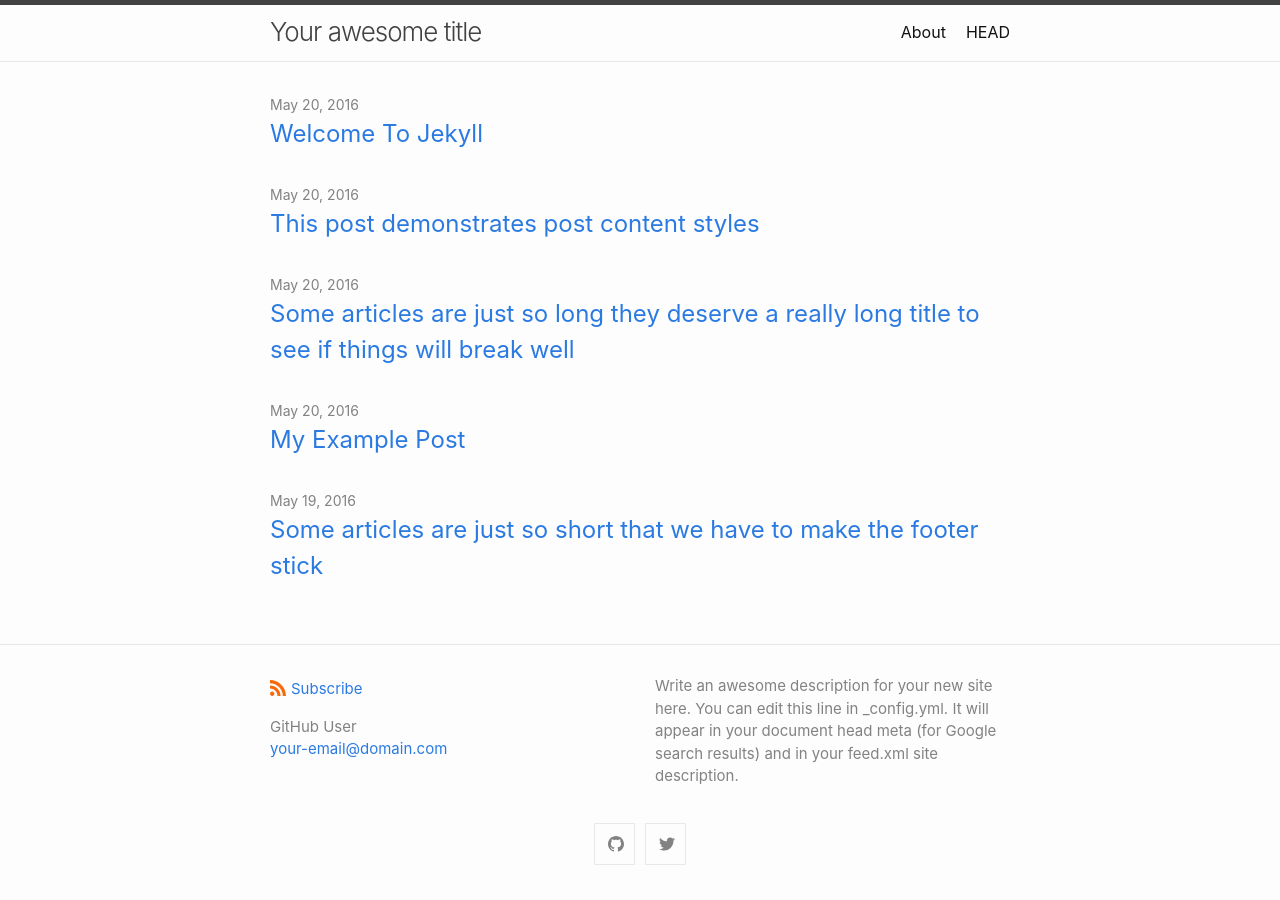
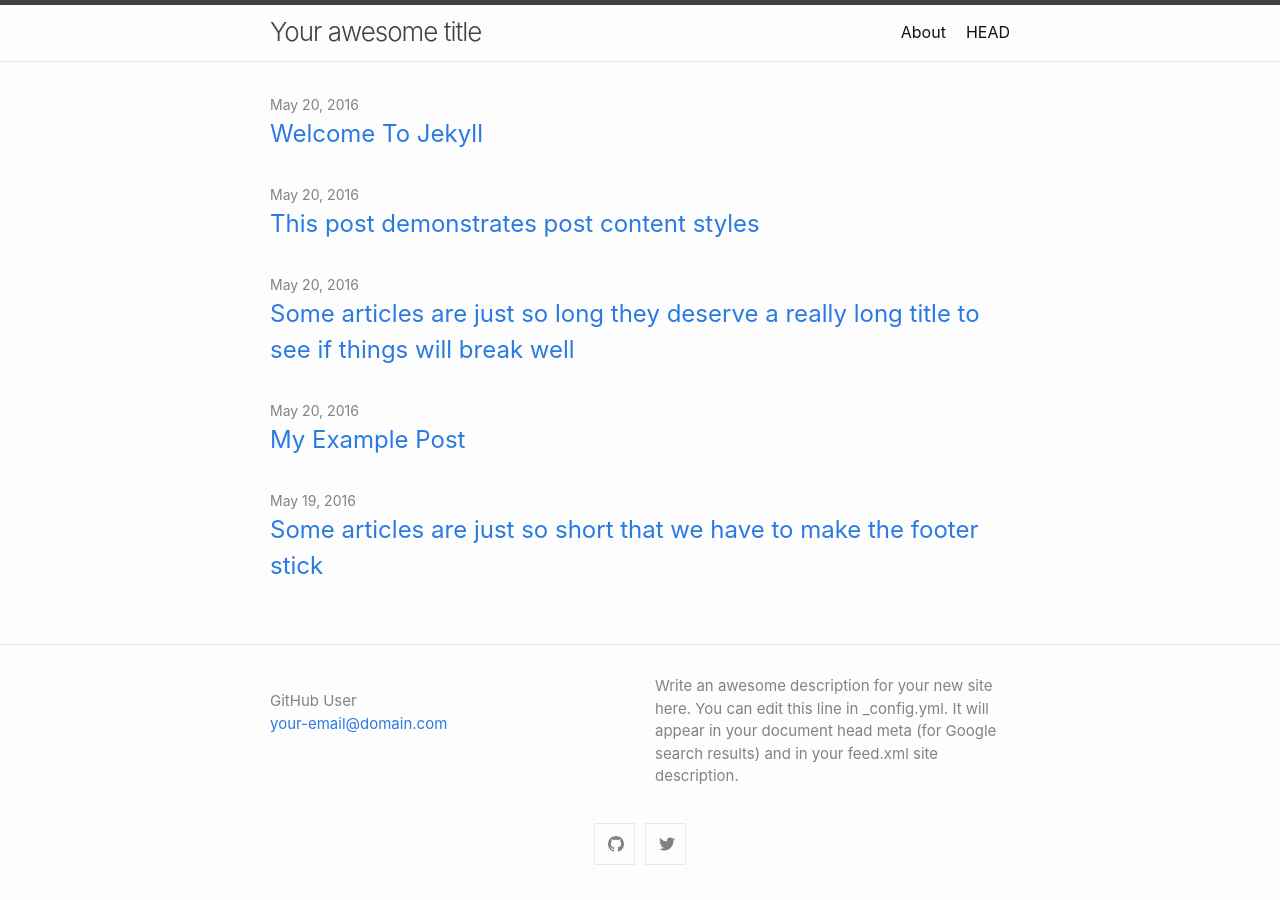
Before and after one commit to petesect18/notas, a Jekyll site: the page built from index.md, in a window 1280 px wide. Built offline with Jekyll 4.4.1, drawn with Linux system fonts in a browser that asks for light colours.

Commit message:
Deleting
Deleting

```diff
--- a/_includes/footer.html
+++ b/_includes/footer.html
@@ -5,11 +5,6 @@
 
     <div class="footer-col-wrapper">
       <div class="footer-col">
-        <p class="feed-subscribe">
-          <a href="{{ 'feed.xml' | relative_url }}">
-            <svg class="svg-icon orange">
-              <use xlink:href="{{ 'assets/minima-social-icons.svg#rss' | relative_url }}"></use>
-            </svg><span>Subscribe</span>
           </a>
         </p>
       {%- if site.author %}
```
